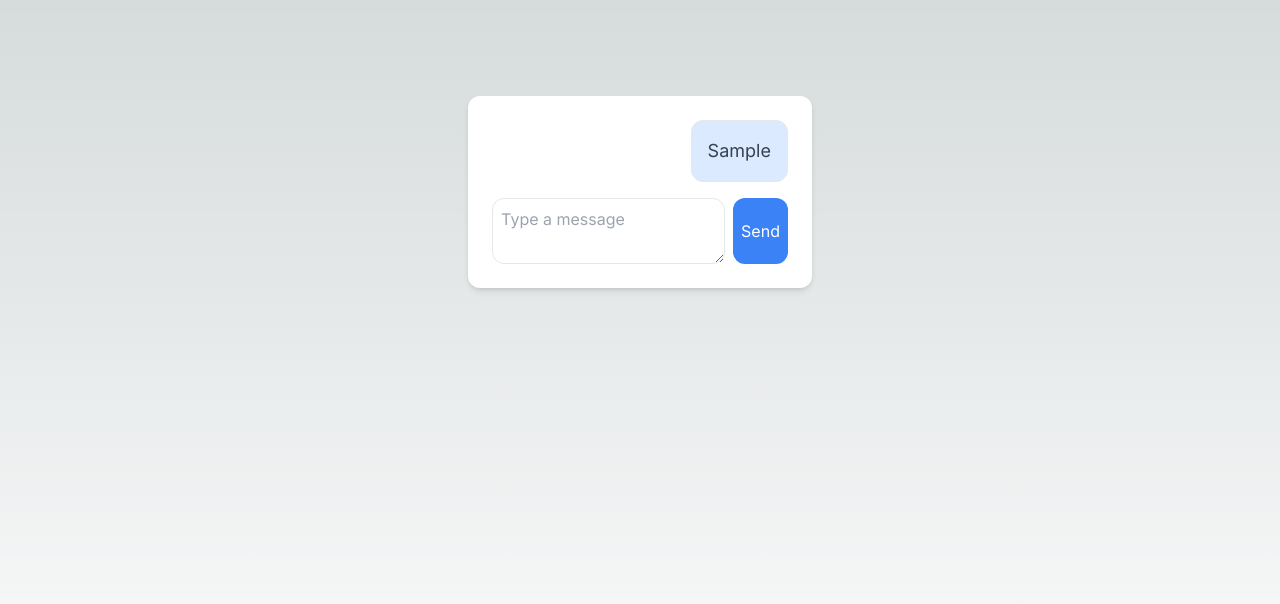
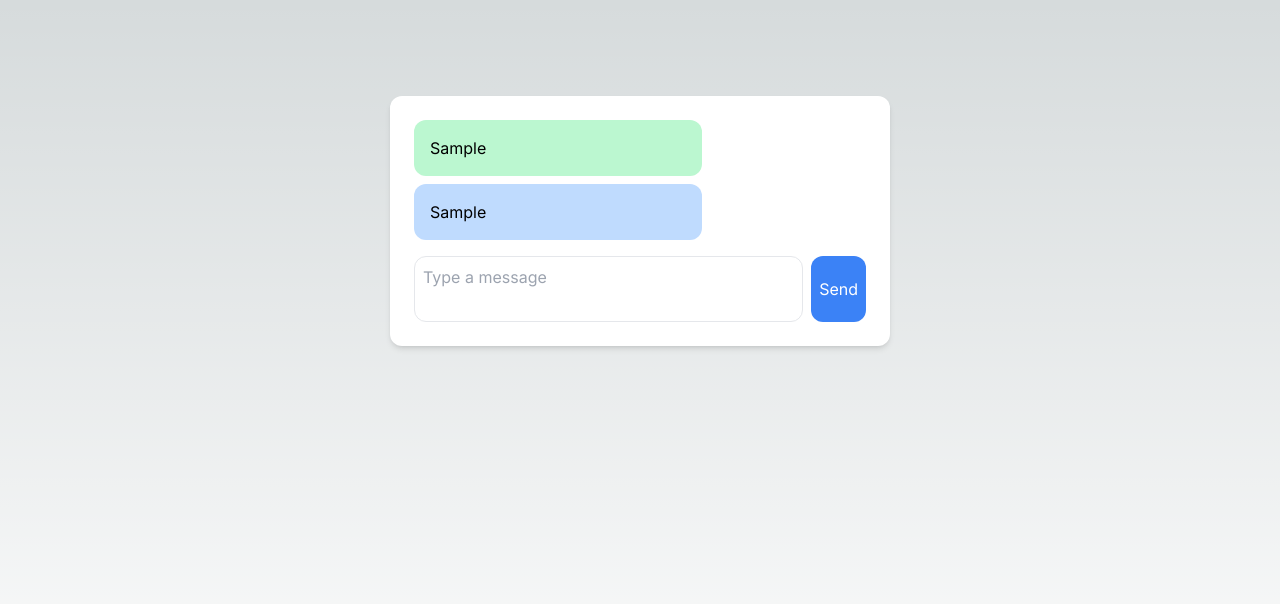
Before and after one commit to onikarubi/llama-index-with-langchain-sample, a Next.js app: page / in a window 1280 px wide. Both pictures are taken after typing "Sample" into the empty fields and a click on the button "Send". Shown: the top 604 px of the page. Built offline with nearby package versions, Linux system fonts and the light colour scheme.

Commit message:
feat: Add chat messages and message sending functionality

```diff
--- a/src/app/api/route.ts
+++ b/src/app/api/route.ts
@@ -3,6 +3,5 @@ import { ChatOpenAI } from "langchain/chat_models/openai";
 
 export async function POST (request: Request): Promise<Response> {
   const response = await request.json();
-  const message = response.message;
   return Response.json(response)
 }
--- a/src/components/ChatApp.tsx
+++ b/src/components/ChatApp.tsx
@@ -1,18 +1,40 @@
 import React, { useState, FC, FormEvent, KeyboardEvent } from 'react';
 import axios from 'axios';
 
+interface MessageType {
+  message: string;
+  role: 'user' | 'assistant';
+}
+
 const ChatApp: FC = () => {
-  const [messages, setMessages] = useState<string[]>([]);
+  const [messages, setMessages] = useState<MessageType[]>([]);
   const [newMessage, setNewMessage] = useState<string>('');
+  const [isSubmitting, setIsSubmitting] = useState<boolean>(false);
 
   const handleSubmit = async (e: FormEvent) => {
     e.preventDefault();
-    if (newMessage.trim()) {
-      postMessage(newMessage)
-      setMessages([...messages, newMessage.trim()]);
-      setNewMessage('');
+    setNewMessage('');
+    const sendNewMessage = newMessage.trim();
+
+    if (sendNewMessage && !isSubmitting) {
+      setIsSubmitting(true);
+      const sentMessage: MessageType = { message: sendNewMessage, role: 'user' };
+      setMessages(prevMessages => [...prevMessages, sentMessage]);  // Update the state immediately with the user's message
+
+      try {
+        const res = await postMessage(sendNewMessage);
+        if (res) {
+          const receivedMessage: MessageType = { message: res, role: 'assistant' };
+          setMessages(prevMessages => [...prevMessages, receivedMessage]);  // Update the state again with the assistant's message
+        }
+      } catch (error) {
+        console.error(error);
+      } finally {
+        setIsSubmitting(false);
+      }
     }
   };
+
 
   const handleKeyDown = (e: KeyboardEvent<HTMLTextAreaElement>) => {
     if (e.key === 'Enter' && !e.shiftKey) {
@@ -21,17 +43,42 @@ const ChatApp: FC = () => {
     }
   };
 
-  const postMessage = async (message: string) => {
-    const response = await axios.post('/api', { message });
-    console.log(response.data.message);
-  }
+  const postMessage = async (message: string): Promise<string> => {
+    return new Promise((resolve, reject) => {
+      setTimeout(async () => {
+        try {
+          const response = await axios.post('/api', { message });
+          resolve(response.data.message);
+        } catch (error) {
+          console.error(error);
+          reject(new Error('Failed to post message'));
+        }
+      }, 2000);  // 2000 milliseconds (2 seconds) delay
+    });
+  };
+
 
   return (
-    <div className="p-6 bg-white rounded-xl shadow-md space-y-4">
+    <div className="p-6 bg-white rounded-xl shadow-md space-y-4" style={{ width: '500px' }}>
       <div className="flex flex-col space-y-2">
         {messages.map((message, index) => (
-          <div key={index} className="self-end text-gray-700 text-lg border rounded-xl p-4 bg-blue-100 max-w-md break-word">
-            {message}
+          <div
+            key={index}
+            className={`
+              self-${message.role === 'user' ? 'start' : 'end'}
+              rounded-xl
+              p-4
+              ${message.role === 'user' ? 'bg-green-200' : 'bg-blue-200'}
+              w-72
+              break-word
+            `}
+          >
+            {message.message.split('\n').map((line, i) => (
+              <React.Fragment key={i}>
+                {line}
+                {i < message.message.split('\n').length - 1 && <br />}
+              </React.Fragment>
+            ))}
           </div>
         ))}
       </div>
@@ -43,8 +90,10 @@ const ChatApp: FC = () => {
           className="flex-grow border rounded-xl p-2"
           placeholder="Type a message"
           rows={2}
+          disabled={isSubmitting}
+          style={{ resize: 'none', overflowY: 'auto' }}  // Prevents textarea from being resized
         />
-        <button type="submit" className="bg-blue-500 text-white rounded-xl p-2">
+        <button type="submit" className="bg-blue-500 text-white rounded-xl p-2" disabled={isSubmitting}>
           Send
         </button>
       </form>
```
